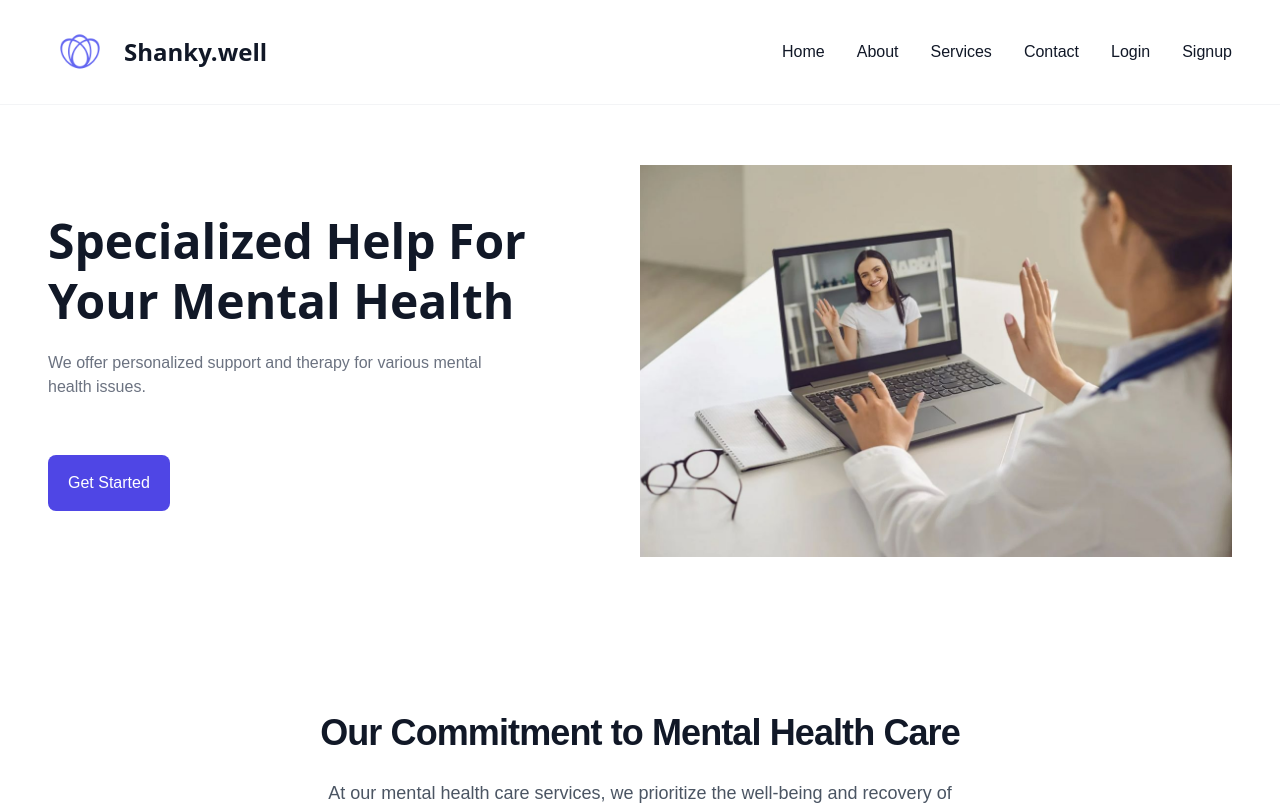
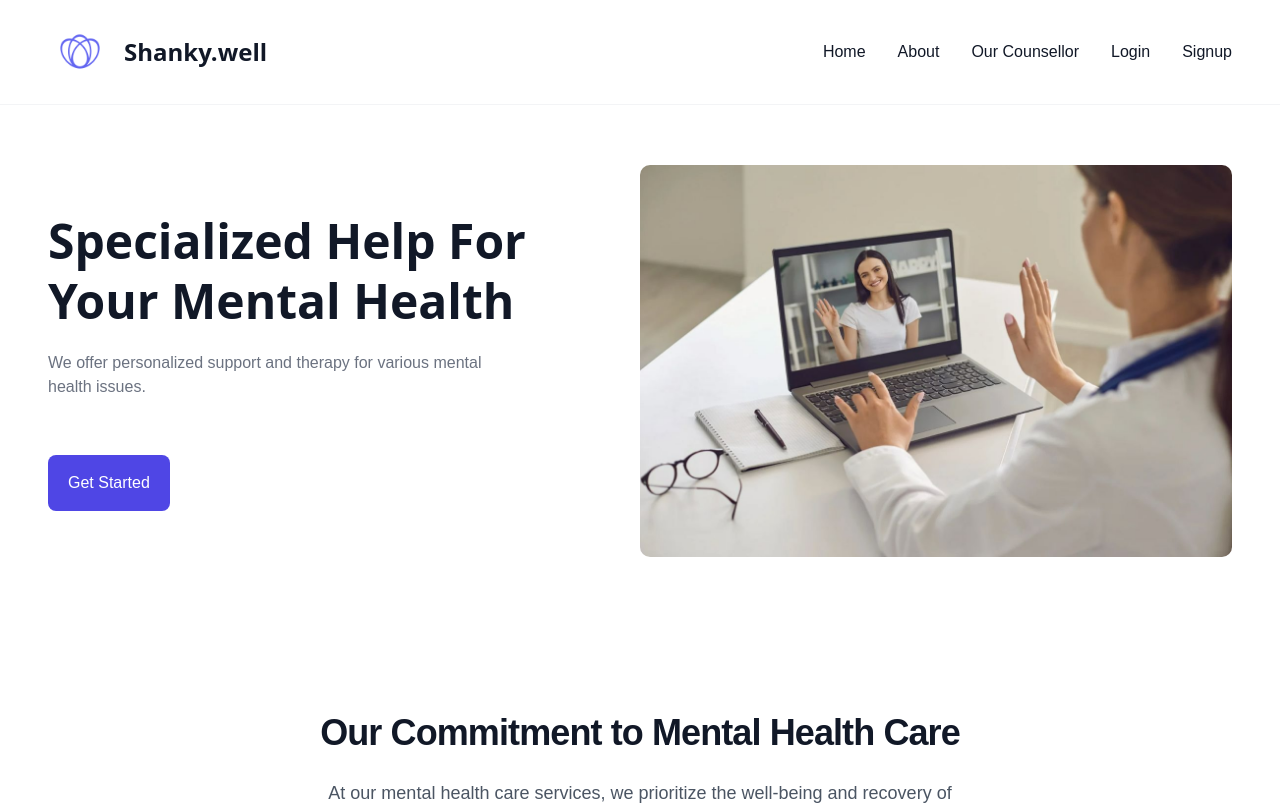
Before and after one commit to RaySatish/Shanky.well, a React (Create React App) app in the folder Pra/: page / in a window 1280 px wide. Shown: the top 805 px of the page. Built offline with nearby package versions, Linux system fonts and the light colour scheme.

Commit message:
completed

```diff
--- a/Pra/src/components/HeroSection.js
+++ b/Pra/src/components/HeroSection.js
@@ -8,10 +8,10 @@ const HeroSection = () => {
       <div className="container flex flex-wrap items-center justify-center mx-auto mt-10 md:px-12 md:flex-row">
         <div className="mb-14 lg:mb-0 lg:w-1/2">
           <h1 className="max-w-xl text-[2.2rem] leading-none text-gray-900 font-extrabold font-sans text-center md:text-5xl lg:text-left lg:leading-tight mb-5">
-          Specialized Help For Your Mental Health
+            Specialized Help For Your Mental Health
           </h1>
           <p className="max-w-xl text-center text-gray-500 lg:text-left lg:max-w-md">
-          We offer personalized support and therapy for various mental health issues.
+            We offer personalized support and therapy for various mental health issues.
           </p>
           <div className="flex justify-center mt-14 lg:justify-start">
             <NavLink
@@ -23,7 +23,7 @@ const HeroSection = () => {
           </div>
         </div>
         <div className="lg:w-1/2">
-          <img className="ml-auto" src={web} alt="" />
+          <img className="ml-auto rounded-lg" src={web} alt="homepage img" style={{ borderRadius: "10px" }} />
         </div>
       </div>
     </section>
--- a/Pra/src/components/NavBar.js
+++ b/Pra/src/components/NavBar.js
@@ -70,14 +70,14 @@ const Navbar = () => {
             to="/services"
             className="font-medium duration-500 text-gray-900 hover:text-indigo-600"
           >
-            Services
+            Our Counsellor
           </NavLink>
-          <NavLink
+          {/* <NavLink
             to="/contact"
             className="font-medium duration-500 text-gray-900 hover:text-indigo-600"
           >
             Contact
-          </NavLink>
+          </NavLink> */}
           {!isLoggedIn ? (
             <>
               <NavLink
--- a/Pra/src/pages/About.js
+++ b/Pra/src/pages/About.js
@@ -7,8 +7,7 @@ function About() {
   return (
     <>
       <Navbar />
-      <div className="container mx-auto p-8 bg-white text-white"> {/* Added bg-black and text-white */}
-        {/* Module 1: Mental Health Support */}
+      <div className="container mx-auto p-8 bg-white text-white">
         <div className="module bg-gradient-to-r from-blue-500 to-gray-700 rounded-lg p-8 text-white mb-8">
           <h2 className="text-3xl font-bold mb-4">Mental Health Support</h2>
           <p className="text-lg mb-4">Empowering students with personalized assessments, professional counseling services, and additional features.</p>
@@ -18,8 +17,8 @@ function About() {
             >
               Test Assessment
             </NavLink>
-          <button className="button bg-white text-blue-500 py-2 px-4 rounded-lg">Learn More</button> {/* Link to learn more page */}
-          <div className="decorative-line h-px bg-white bg-opacity-25 my-8"></div> {/* Decorative line */}
+          <button className="button bg-white text-blue-500 py-2 px-4 rounded-lg">Learn More</button>
+          <div className="decorative-line h-px bg-white bg-opacity-25 my-8"></div>
           <div className="features grid grid-cols-1 md:grid-cols-3 gap-8">
             <div className="feature bg-white rounded-lg p-4">
               <h3 className="text-xl font-bold mb-2">Personalized Assessments</h3>
```
Also changed, not shown: Pra/src/pages/Signup.js (line endings or trailing spaces).
